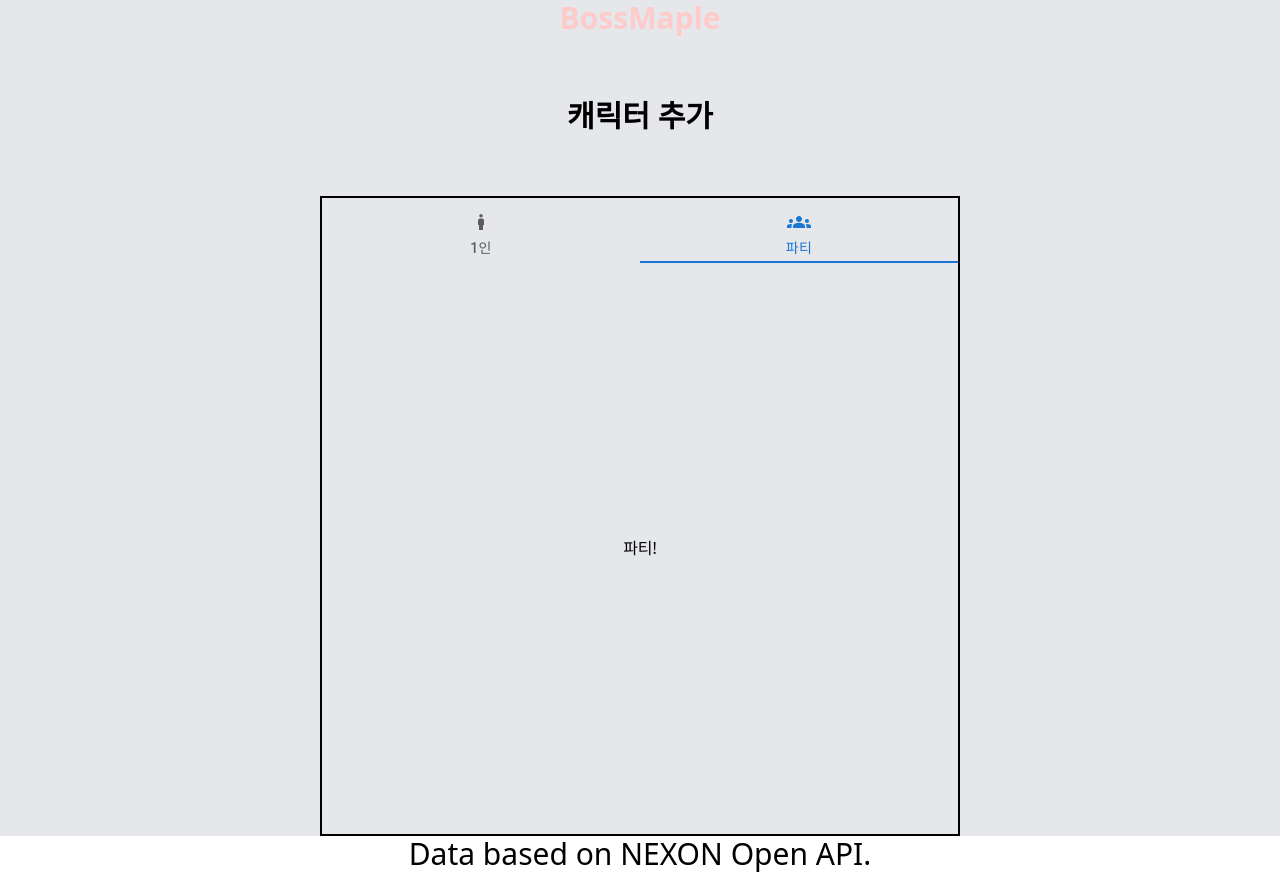
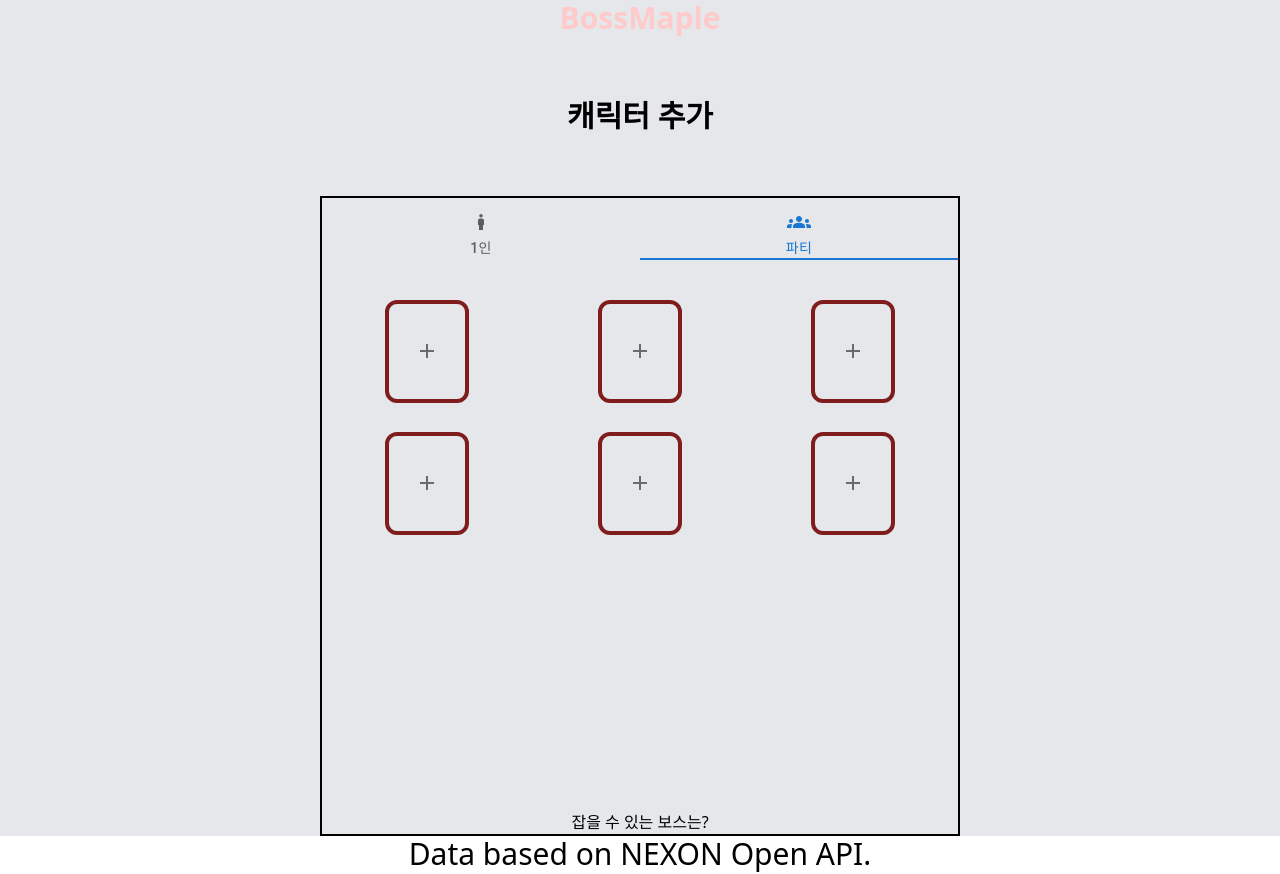
Before and after one commit to Amjong/bossMaple, a React (Create React App) app: page / in a window 1280 px wide. Both pictures are taken after a click on the tab "파티". Built offline with nearby package versions, Linux system fonts and the light colour scheme.

Commit message:
CharacterInputTable.jsx: party component use six solo component

```diff
--- a/src/components/CharacterInputTable.jsx
+++ b/src/components/CharacterInputTable.jsx
@@ -25,13 +25,15 @@ export default function CharacterInputTable() {
         <Tab icon={<BoyIcon />} label='1인' sx={{ width: '50%' }} />
         <Tab icon={<GroupsIcon />} label='파티' sx={{ width: '50%' }} />
       </Tabs>
-      <div className='flex w-full h-full items-center justify-center border-solid border-5 border-black'>
+      <div className='w-full h-full m-auto'>
         {value === 0 ? (
           <CharacterInputTableSolo />
         ) : (
           <CharacterInputTableParty />
         )}
       </div>
+      {/* TODO : 보스 계급도 미리 화면 배치 해두고, 버튼 누르면 스크롤 이동을 통해 보여주기 */}
+      <button>잡을 수 있는 보스는?</button>
     </div>
   );
 }
--- a/src/components/CharacterInputTableParty.jsx
+++ b/src/components/CharacterInputTableParty.jsx
@@ -1,3 +1,16 @@
+import CharacterInputTableSolo from './CharacterInputTableSolo';
+
+const MAX_PARTY_NUM = 6;
+let partyInfoArray = [1, 2, 3, 4, 5, 6];
+
 export default function CharacterInputTableParty() {
-  return <div>파티!</div>;
+  return (
+    <div>
+      <div className='grid grid-cols-3 gap-1'>
+        {partyInfoArray.map(() => {
+          return <CharacterInputTableSolo />;
+        })}
+      </div>
+    </div>
+  );
 }
--- a/src/components/CharacterInputTableSolo.jsx
+++ b/src/components/CharacterInputTableSolo.jsx
@@ -1,3 +1,5 @@
+import AddIcon from '@mui/icons-material/Add';
+import { IconButton } from '@mui/material';
 import { useCallback, useEffect, useState } from 'react';
 import { getOcidFromNickname } from '../util/openApiManager';
 import InputBar from './InputBar';
@@ -5,6 +7,7 @@ import InputBar from './InputBar';
 export default function CharacterInputTableSolo() {
   const [nickname, setNickname] = useState('');
   const [ocid, setOcid] = useState('');
+  const [isInputBarDisplay, setIsInputBarDisplay] = useState(false);
   const handleSubmit = useCallback((e) => {
     e.preventDefault();
     const inputValue = e.target[0].value;
@@ -22,8 +25,20 @@ export default function CharacterInputTableSolo() {
     });
   }, [nickname]);
   return (
-    <div>
-      <InputBar handleSubmit={handleSubmit}></InputBar>
+    <div className='flex w-2/5 h-4/5 text-center items-center justify-center border-4 border-red-900 my-10 m-auto rounded-xl'>
+      {!isInputBarDisplay && (
+        <IconButton
+          className='hover:scale-150'
+          onClick={() => {
+            setIsInputBarDisplay(true);
+          }}
+        >
+          <AddIcon />
+        </IconButton>
+      )}
+
+      {/* TODO : InputBar -> modal popup */}
+      {isInputBarDisplay && <InputBar handleSubmit={handleSubmit}></InputBar>}
       {ocid && <p>{ocid}</p>}
     </div>
   );
```
